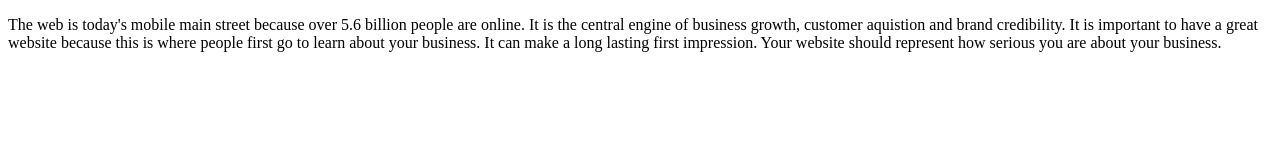
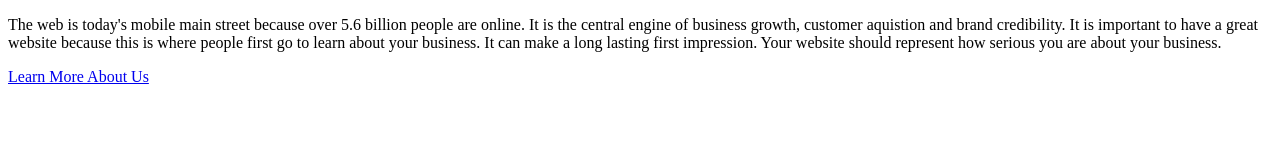
Before and after one commit to JasminMazaRod/JasminMazaRod.github.io, a plain HTML site: page index.html in a window 1280 px wide. Drawn offline with Linux system fonts and the light colour scheme.

Commit message:
Update index.html

```diff
--- a/index.html
+++ b/index.html
@@ -7,3 +7,4 @@
   <p>The web is today's mobile main street because over 5.6 billion people are online. It is the central engine of business growth, customer aquistion and brand credibility. It is important to have a great website because this is where people first go to learn about your business. It can make a long lasting first impression. Your website should represent how serious you are about your business.</p>
       </Body>
         </html>
+<p><a href="pages/about.html">Learn More About Us</a></p>
```
